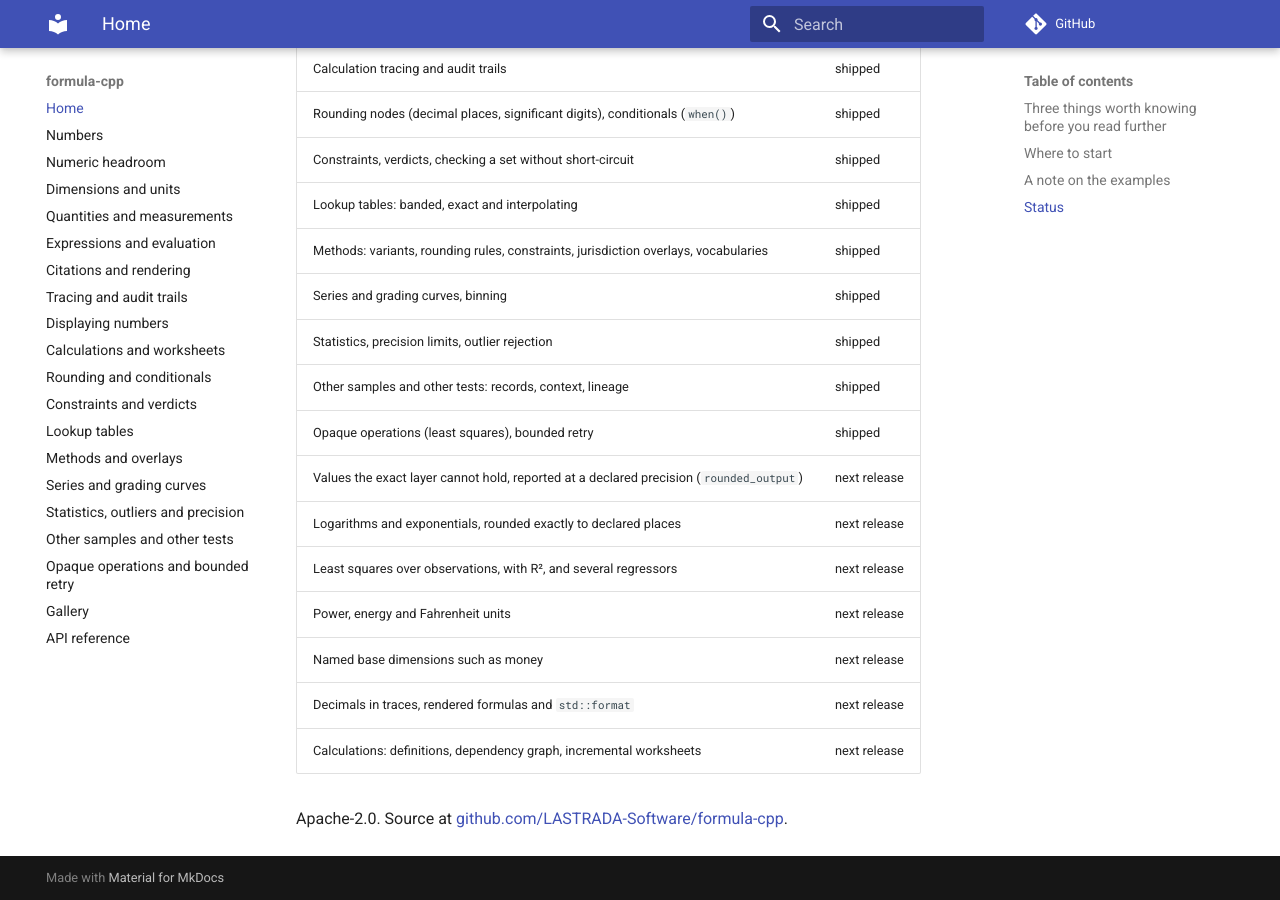
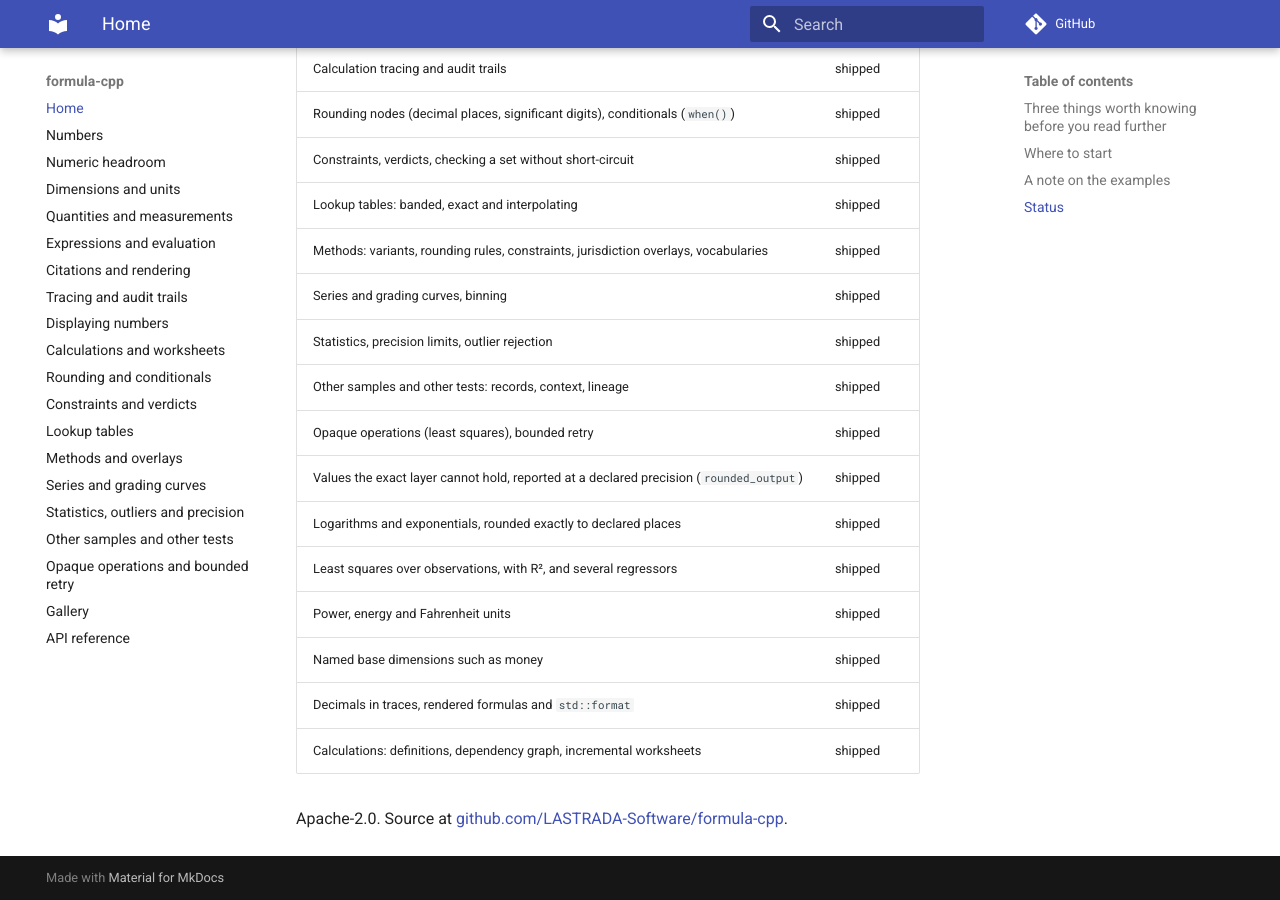
Before and after one commit to LASTRADA-Software/formula-cpp, an MkDocs documentation site: the page built from docs/index.md, in a window 1280 px wide and 900 px high, scrolled down 3394 px. Built offline with MkDocs 1.6.1 and Material for MkDocs 9.7.7, drawn with Linux system fonts in a browser that asks for light colours; comment, search, counter and statistics services are not loaded.

Commit message:
chore(release): prepare 0.2.0
Signed-off-by: Christian Parpart <c.parpart@lastrada.net>

```diff
--- a/CMakeLists.txt
+++ b/CMakeLists.txt
@@ -6,7 +6,7 @@ cmake_minimum_required(VERSION 3.23)
 # silently becomes 0.0.0 and every find_package(formula-cpp 0.1.0) then fails
 # with an error the git tag does not explain.
 project(formula-cpp
-    VERSION 0.1.0
+    VERSION 0.2.0
     DESCRIPTION "Declarative, traceable, self-documenting formulas for C++23"
     HOMEPAGE_URL "https://github.com/LASTRADA-Software/formula-cpp"
     LANGUAGES CXX)
--- a/docs/index.md
+++ b/docs/index.md
@@ -113,12 +113,12 @@ Usable for what is listed as shipped, and still growing. The public API may chan
 | Statistics, precision limits, outlier rejection | shipped |
 | Other samples and other tests: records, context, lineage | shipped |
 | Opaque operations (least squares), bounded retry | shipped |
-| Values the exact layer cannot hold, reported at a declared precision (`rounded_output`) | next release |
-| Logarithms and exponentials, rounded exactly to declared places | next release |
-| Least squares over observations, with R², and several regressors | next release |
-| Power, energy and Fahrenheit units | next release |
-| Named base dimensions such as money | next release |
-| Decimals in traces, rendered formulas and `std::format` | next release |
-| Calculations: definitions, dependency graph, incremental worksheets | next release |
+| Values the exact layer cannot hold, reported at a declared precision (`rounded_output`) | shipped |
+| Logarithms and exponentials, rounded exactly to declared places | shipped |
+| Least squares over observations, with R², and several regressors | shipped |
+| Power, energy and Fahrenheit units | shipped |
+| Named base dimensions such as money | shipped |
+| Decimals in traces, rendered formulas and `std::format` | shipped |
+| Calculations: definitions, dependency graph, incremental worksheets | shipped |
 
 Apache-2.0. Source at [github.com/LASTRADA-Software/formula-cpp](https://github.com/LASTRADA-Software/formula-cpp).
```
Also changed, not shown: CHANGELOG.md (+16 -3 lines), README.md (+8 -8 lines), 1 other file.
